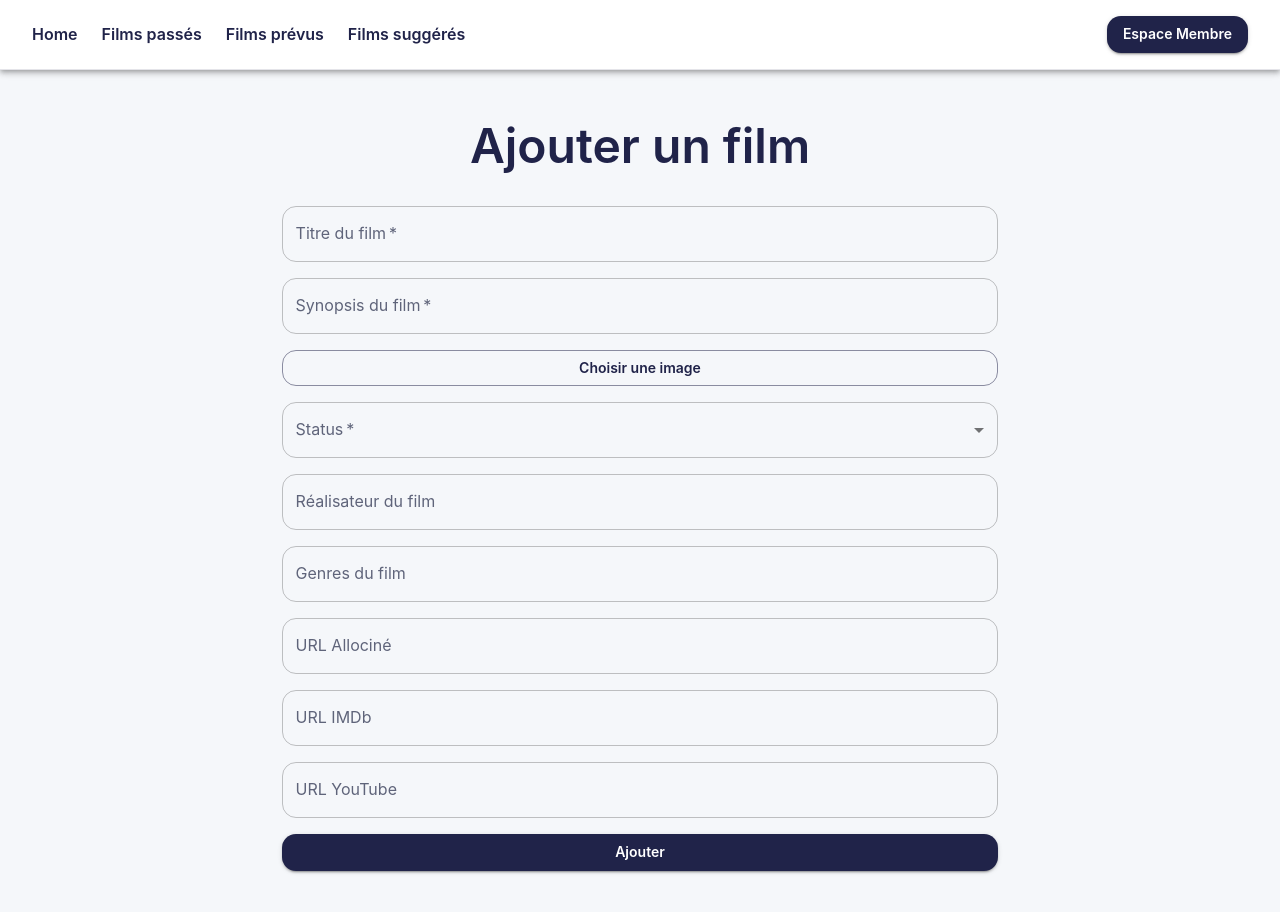
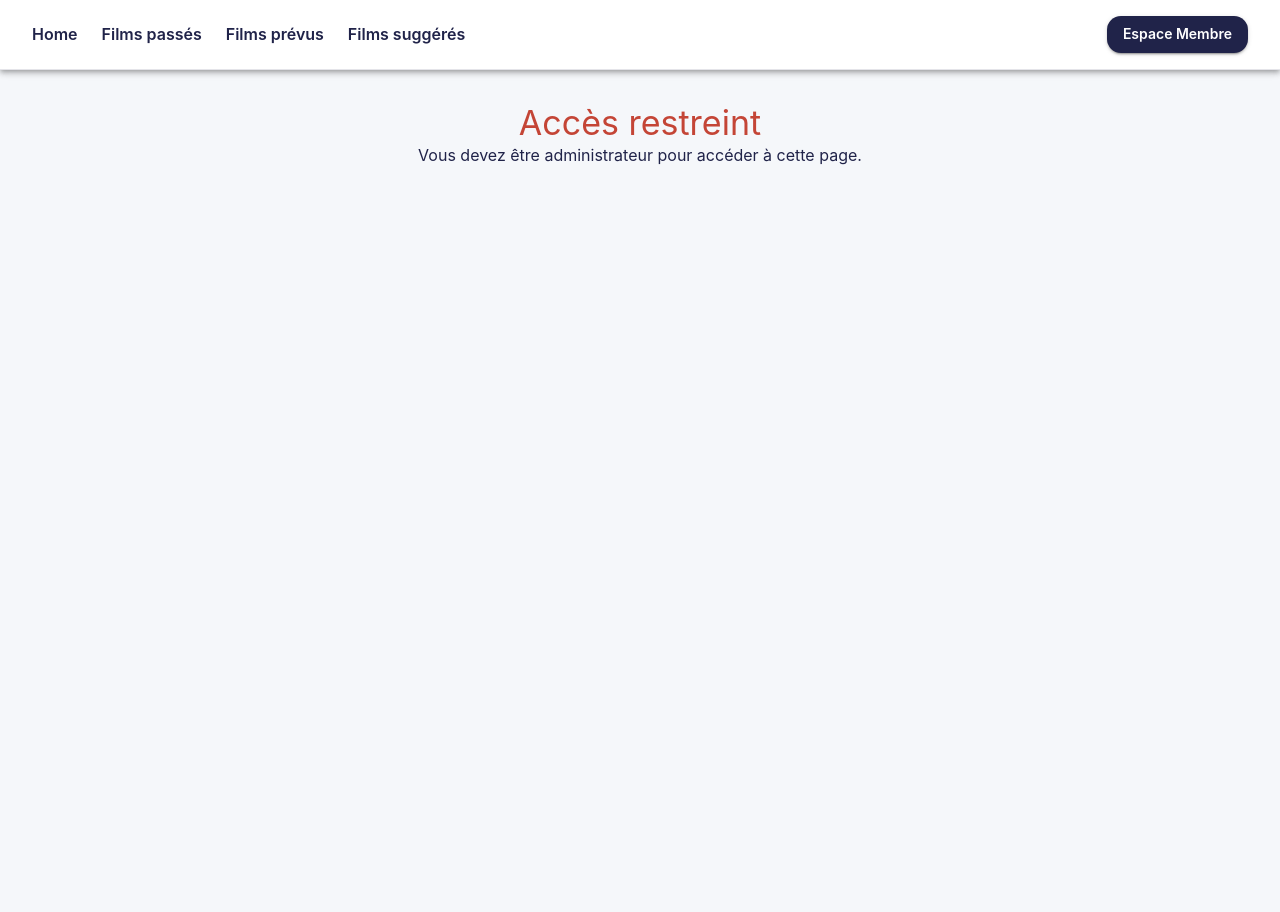
Before and after one commit to btwNemS/cineclub, a React (Vite) app: page /backoffice in a window 1280 px wide. Shown: the top 912 px of the page. After the commit the page ends 800 px from the top, so only its background shows below. Built offline with nearby package versions, Linux system fonts and the light colour scheme.

Commit message:
vérification role pour back office

```diff
--- a/src/pages/Backoffice.jsx
+++ b/src/pages/Backoffice.jsx
@@ -1,12 +1,31 @@
 import React from 'react';
 import { BrowserRouter, Route, Routes } from "react-router-dom";
 import { Typography, Box } from '@mui/material';
-import AddMovie from "../Components/addMovie";
+import AddMovie from "../Components/AddMovie";
+import { useAuth } from "../Authentification";
+import AuthModal from "../AuthModal";
+
+
 
 export default function Backoffice() {
-  return (
-    <Box>
-      <AddMovie />
-    </Box>
-  );
+    const { user } = useAuth();
+    return (
+      <>
+        {user?.role !== "ADMIN" && (
+          <Box sx={{ p: 4 ,textAlign: "center"}}>
+            <Typography variant="h4" color="error">
+              Accès restreint
+            </Typography>
+            <Typography variant="body1">
+              Vous devez être administrateur pour accéder à cette page.
+            </Typography>
+          </Box>
+        )}
+        {user?.role === "ADMIN" && (
+          <Box>
+            <AddMovie />
+          </Box>
+        )}
+      </>
+    );
 }
```
